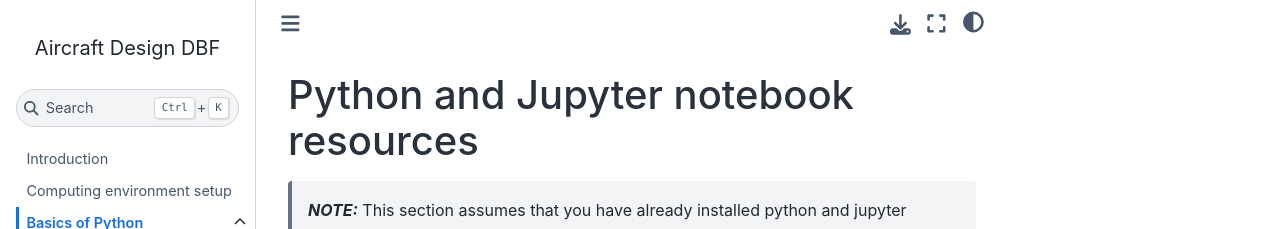
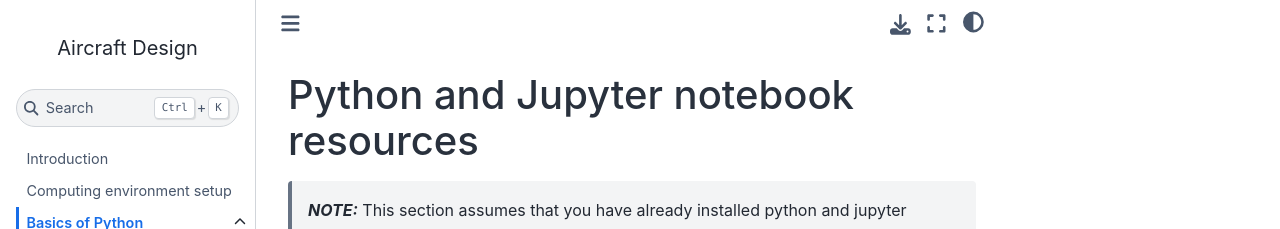
Before and after one commit to ComputationalDesignLab/aircraft-design, a Jupyter Book: the page built from book/python_basics/resources.md, in a window 1280 px wide. Shown: the top 229 px of the page. Built offline with Jupyter Book 1.0.4 settings and Sphinx 7.4.7 and the Sphinx Book theme 1.1.4, drawn with Linux system fonts in a browser that asks for light colours.

Commit message:
changed book title

```diff
--- a/book/_config.yml
+++ b/book/_config.yml
@@ -1,4 +1,4 @@
-title: "Aircraft Design DBF"
+title: "Aircraft Design"
 author: "Leifur Leifsson (leifur[at]purdue.edu)"
 copyright: "2024"
 
```
